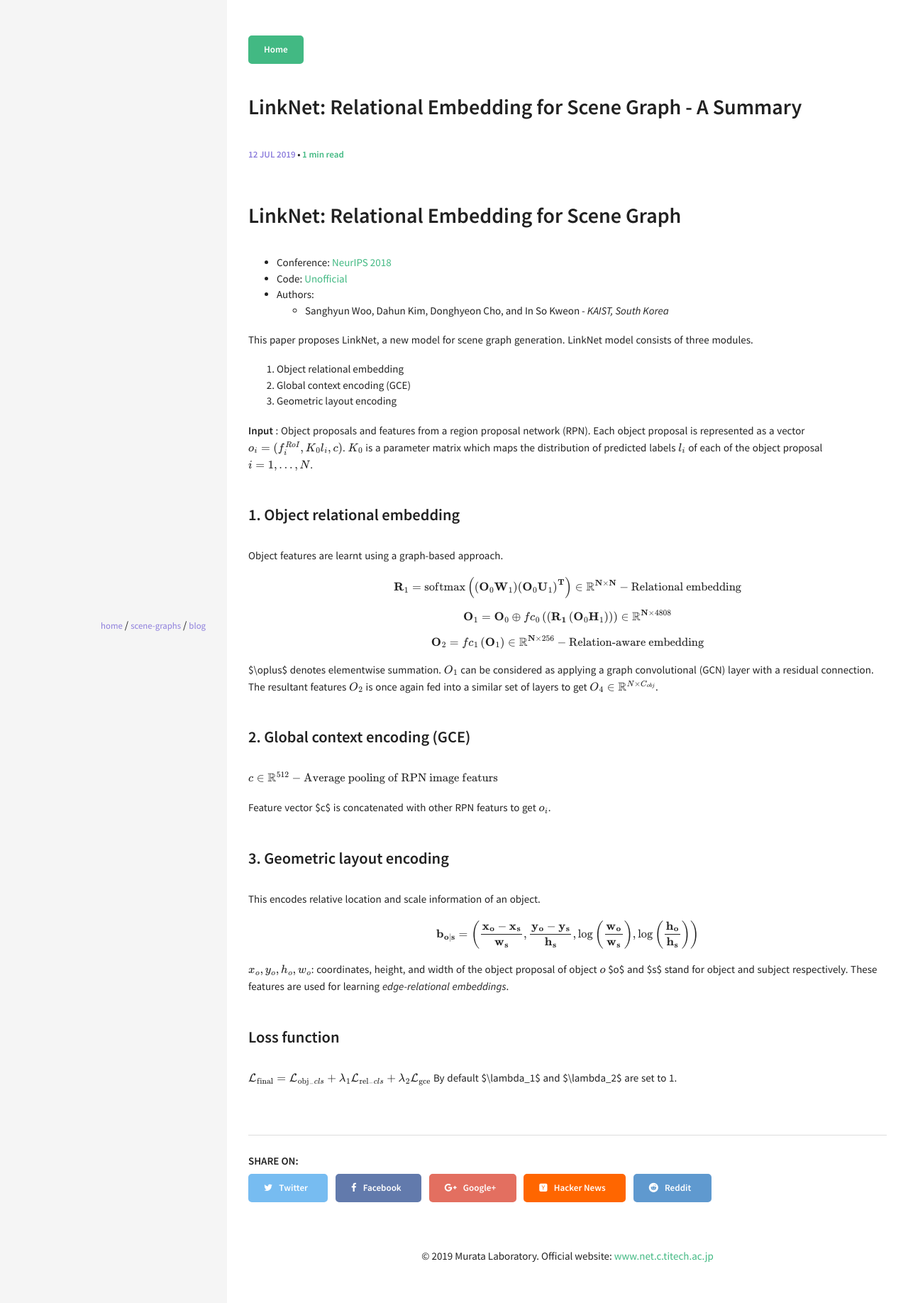
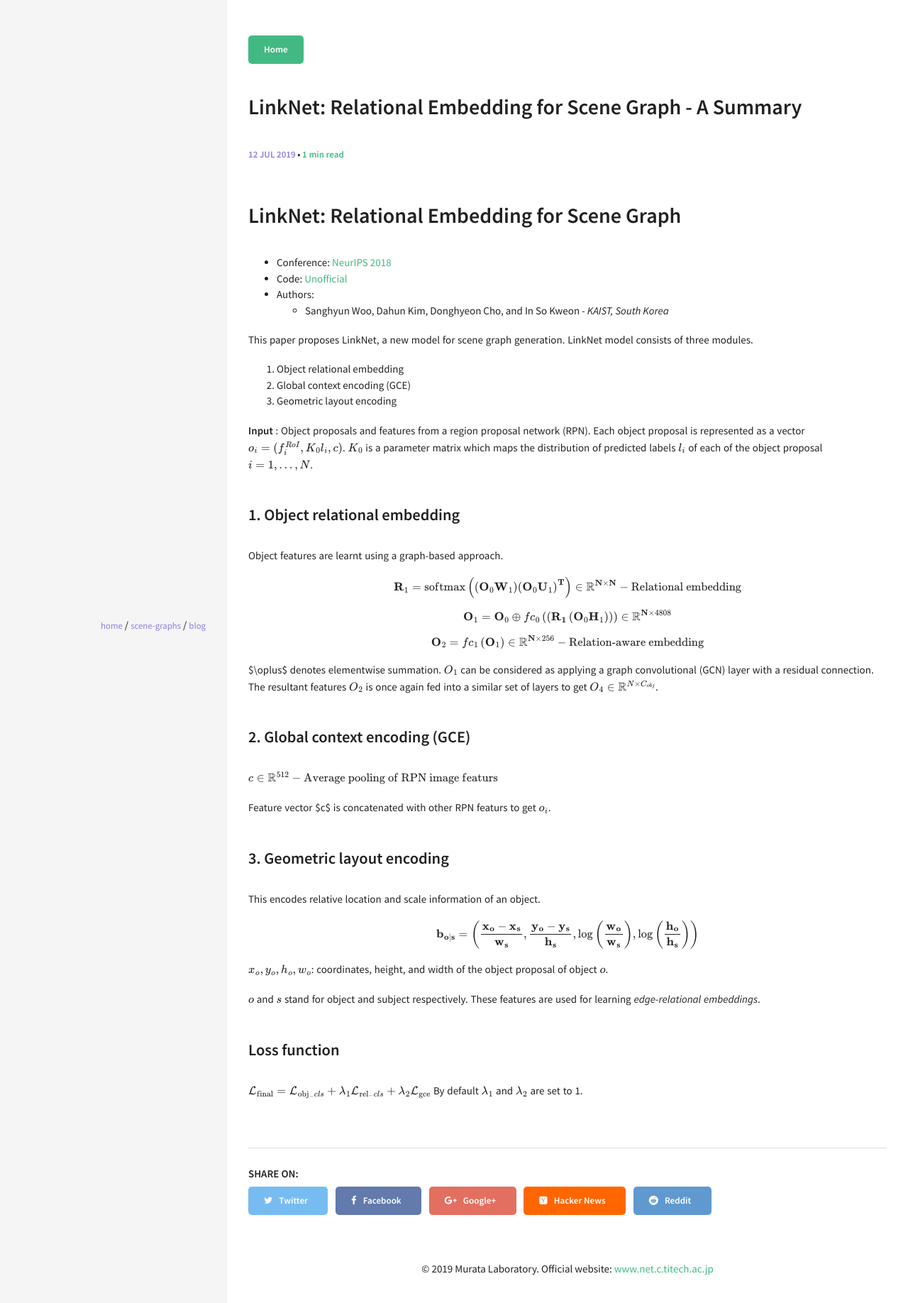
Before and after one commit to net-titech/scene-graph-review, a Jekyll site: the page built from docs/_posts/2019-07-12-linknet-neurips-2018.md, in a window 1280 px wide. Shown: the top 1836 px of the page at 71% size. Built offline with Jekyll 4.4.1, drawn with Linux system fonts in a browser that asks for light colours; formulas are drawn with MathJax 3.

Commit message:
Minor fixes to latex equations

```diff
--- a/docs/_posts/2019-07-12-linknet-neurips-2018.md
+++ b/docs/_posts/2019-07-12-linknet-neurips-2018.md
@@ -51,10 +51,11 @@ This encodes relative location and scale information of an object.
 $$
 \mathbf{b}_{\mathbf{o} | \mathbf{s}}=\left(\frac{\mathbf{x}_{\mathbf{o}}-\mathbf{x}_{\mathbf{s}}}{\mathbf{w}_{\mathbf{s}}}, \frac{\mathbf{y}_{\mathbf{o}}-\mathbf{y}_{\mathbf{s}}}{\mathbf{h}_{\mathbf{s}}}, \log \left(\frac{\mathbf{w}_{\mathbf{o}}}{\mathbf{w}_{\mathbf{s}}}\right), \log \left(\frac{\mathbf{h}_{\mathbf{o}}}{\mathbf{h}_{\mathbf{s}}}\right)\right) $$
 
-\\( x_o, y_o, h_o, w_o \\): coordinates, height, and width of the object proposal of object \\( o \\)
-$o$ and $s$ stand for object and subject respectively. These features are used for learning _edge-relational embeddings_.
+\\( x_o, y_o, h_o, w_o \\): coordinates, height, and width of the object proposal of object \\( o \\).
+
+\\( o \\) and \\( s \\) stand for object and subject respectively. These features are used for learning _edge-relational embeddings_.
 
 ### Loss function
 $$
 \mathcal{L}_{\text {final}}=\mathcal{L}_{\text {obj}_{-} c l s}+\lambda_{1} \mathcal{L}_{\text {rel}_{-} c l s}+\lambda_{2} \mathcal{L}_{\text {gce}} $$
-By default $\lambda_1$ and $\lambda_2$ are set to 1.
+By default \\( \lambda_1 \\) and \\( \lambda_2 \\) are set to 1.
```
